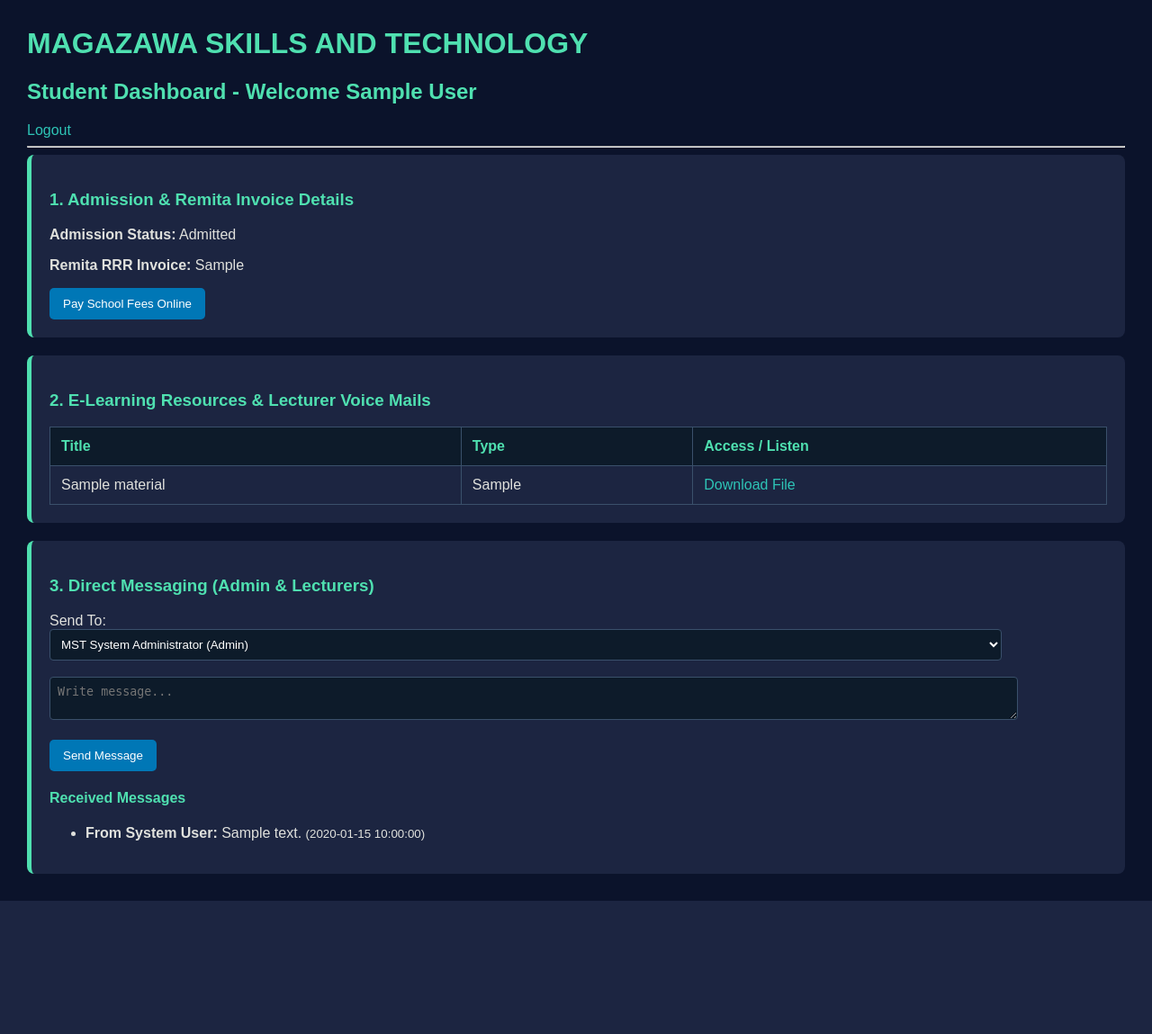
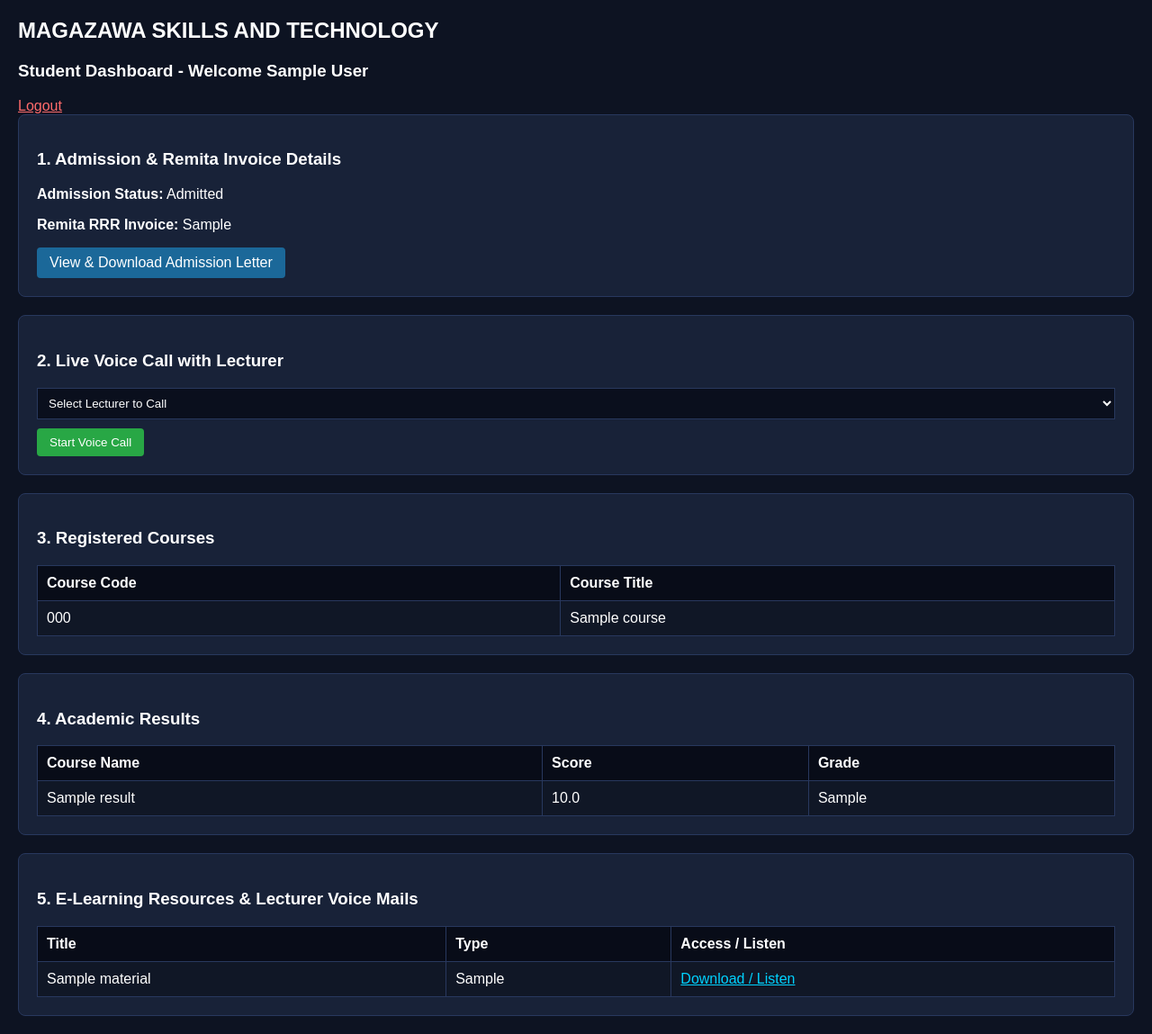
Before and after one commit to sulemanyunusabakura-jpg/magazawa-portal, a Flask app: template templates/student_dashboard.html in a window 1280 px wide. Shown: the whole page at 90% size. Before the commit the page ends 1001 px from the top, so only its background shows below. Run offline with Flask 3, Linux system fonts and the light colour scheme; tables that the repository leaves empty hold one stand-in row (values such as "Sample post"); the template is opened without the code that fills it: values that come from a table or form of the project are taken from there, most other values are stand-ins (such as "Sample title", 1, 10 or a date in 2020).

Commit message:
Revamp student dashboard with new features
Updated the student dashboard HTML to enhance the layout and functionality, including new features for voice calls and academic results.

```diff
--- a/templates/student_dashboard.html
+++ b/templates/student_dashboard.html
@@ -1,65 +1,109 @@
 <!DOCTYPE html>
-<html>
+<html lang="en">
 <head>
-    <title>Student Portal - MAGAZAWA SKILLS AND TECHNOLOGY</title>
-    <link rel="stylesheet" href="/static/style.css">
+    <meta charset="UTF-8">
+    <title>Student Dashboard - MST</title>
+    <style>
+        body { background-color: #0d1322; color: #ffffff; font-family: Arial, sans-serif; margin: 20px; }
+        .card { background: #182238; padding: 20px; margin-bottom: 20px; border-radius: 8px; border: 1px solid #28385e; }
+        table { width: 100%; border-collapse: collapse; margin-top: 10px; background: #101726; }
+        th, td { border: 1px solid #28385e; padding: 10px; text-align: left; }
+        th { background: #080c18; }
+        .btn { background: #1b6899; color: #fff; padding: 8px 14px; text-decoration: none; border-radius: 4px; border: none; cursor: pointer; display: inline-block; }
+        .btn-call { background: #28a745; }
+        select, textarea, input { background: #0a0f1d; color: #fff; border: 1px solid #28385e; padding: 8px; width: 100%; box-sizing: border-box; margin-bottom: 10px; }
+    </style>
 </head>
 <body>
-    <h1>MAGAZAWA SKILLS AND TECHNOLOGY</h1>
-    <h2>Student Dashboard - Welcome {{ student.full_name }}</h2>
-    <a href="/logout">Logout</a><hr>
 
+    <h2>MAGAZAWA SKILLS AND TECHNOLOGY</h2>
+    <h3>Student Dashboard - Welcome {{ student.full_name }}</h3>
+    <a href="/logout" style="color: #ff6b6b;">Logout</a>
+
+    <!-- 1. Admission Letter & Remita Invoice -->
     <div class="card">
         <h3>1. Admission & Remita Invoice Details</h3>
         <p><strong>Admission Status:</strong> {{ student.admission_status }}</p>
-        <p><strong>Remita RRR Invoice:</strong> {{ student.remita_invoice or 'Pending Admission' }}</p>
+        <p><strong>Remita RRR Invoice:</strong> {{ student.remita_invoice }}</p>
         {% if student.admission_status == 'Admitted' %}
-            <button onclick="alert('Redirecting to Remita Payment Gateway...')">Pay School Fees Online</button>
+            <a href="/student/admission_letter" target="_blank" class="btn">View & Download Admission Letter</a>
         {% endif %}
     </div>
 
+    <!-- 2. Live Voice Call to Lecturer -->
     <div class="card">
-        <h3>2. E-Learning Resources & Lecturer Voice Mails</h3>
+        <h3>2. Live Voice Call with Lecturer</h3>
+        <form action="/send_call_signal" method="POST" target="_blank">
+            <select name="lecturer_id" required>
+                <option value="">Select Lecturer to Call</option>
+                {% for u in users %}
+                    {% if u.role == 'lecturer' %}
+                        <option value="{{ u.id }}">{{ u.full_name }}</option>
+                    {% endif %}
+                {% endfor %}
+            </select>
+            <button type="submit" class="btn btn-call">Start Voice Call</button>
+        </form>
+    </div>
+
+    <!-- 3. Registered Courses -->
+    <div class="card">
+        <h3>3. Registered Courses</h3>
         <table>
-            <tr><th>Title</th><th>Type</th><th>Access / Listen</th></tr>
+            <tr>
+                <th>Course Code</th>
+                <th>Course Title</th>
+            </tr>
+            {% for course in courses %}
+            <tr>
+                <td>{{ course.course_code }}</td>
+                <td>{{ course.course_name }}</td>
+            </tr>
+            {% else %}
+            <tr><td colspan="2">No courses registered by admin yet.</td></tr>
+            {% endfor %}
+        </table>
+    </div>
+
+    <!-- 4. Academic Results -->
+    <div class="card">
+        <h3>4. Academic Results</h3>
+        <table>
+            <tr>
+                <th>Course Name</th>
+                <th>Score</th>
+                <th>Grade</th>
+            </tr>
+            {% for res in results %}
+            <tr>
+                <td>{{ res.course_name }}</td>
+                <td>{{ res.score }}</td>
+                <td>{{ res.grade }}</td>
+            </tr>
+            {% else %}
+            <tr><td colspan="3">No results published by admin yet.</td></tr>
+            {% endfor %}
+        </table>
+    </div>
+
+    <!-- 5. E-Learning & Voice Mails -->
+    <div class="card">
+        <h3>5. E-Learning Resources & Lecturer Voice Mails</h3>
+        <table>
+            <tr>
+                <th>Title</th>
+                <th>Type</th>
+                <th>Access / Listen</th>
+            </tr>
             {% for m in materials %}
             <tr>
                 <td>{{ m.title }}</td>
                 <td>{{ m.material_type }}</td>
-                <td>
-                    {% if m.material_type == 'Voice Mail' %}
-                        <audio controls>
-                            <source src="/static/uploads/{{ m.file_path }}" type="audio/mpeg">
-                            Your browser does not support audio playback.
-                        </audio>
-                    {% else %}
-                        <a href="/static/uploads/{{ m.file_path }}" download>Download File</a>
-                    {% endif %}
-                </td>
+                <td><a href="/static/uploads/{{ m.file_path }}" target="_blank" style="color:#00d2ff;">Download / Listen</a></td>
             </tr>
             {% endfor %}
         </table>
     </div>
 
-    <div class="card">
-        <h3>3. Direct Messaging (Admin & Lecturers)</h3>
-        <form method="POST" action="/send_message">
-            <label>Send To:</label><br>
-            <select name="receiver_id" required>
-                {% for u in users %}
-                    <option value="{{ u.id }}">{{ u.full_name }} ({{ u.role.capitalize() }})</option>
-                {% endfor %}
-            </select><br><br>
-            <textarea name="content" placeholder="Write message..." required></textarea><br><br>
-            <button type="submit">Send Message</button>
-        </form>
-
-        <h4>Received Messages</h4>
-        <ul>
-            {% for msg in messages %}
-                <li><strong>From System User:</strong> {{ msg.content }} <small>({{ msg.timestamp }})</small></li>
-            {% endfor %}
-        </ul>
-    </div>
 </body>
-</html>
+                            </html>
```
